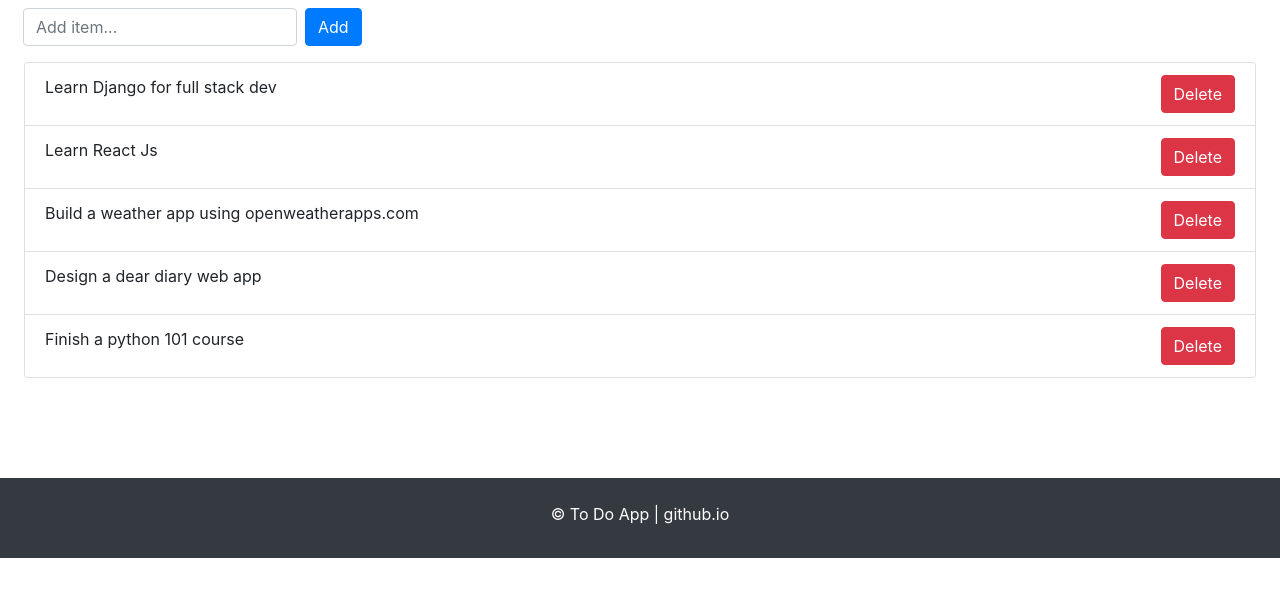
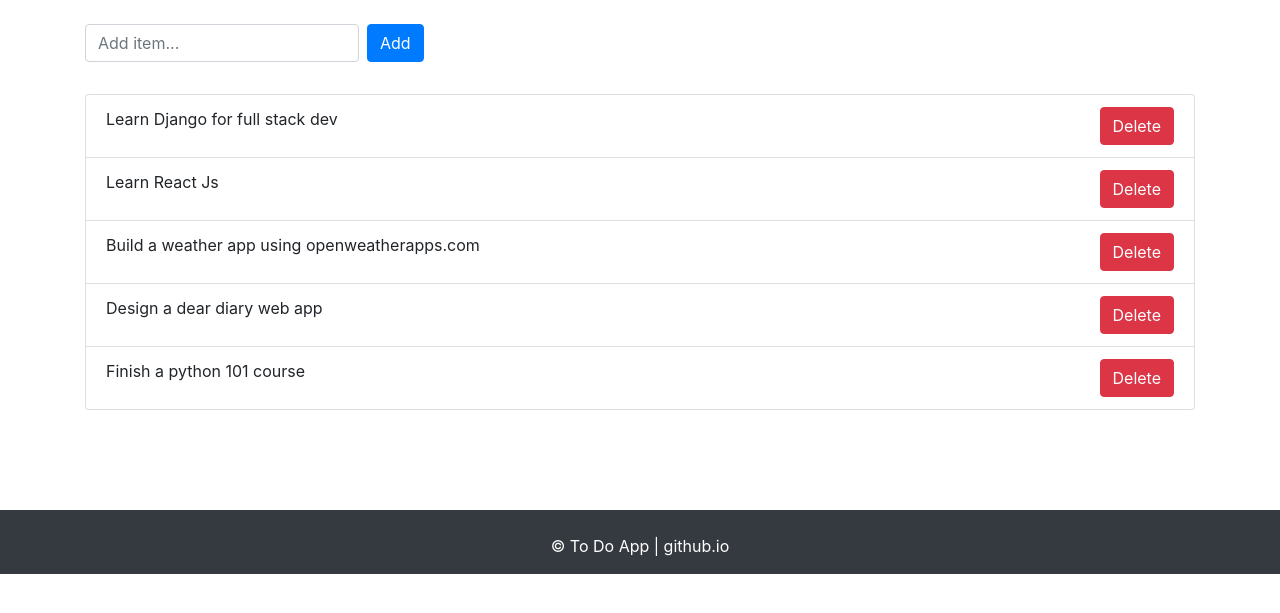
Before and after one commit to thelonewolf123/To-Do-App-, a Django app: page / in a window 1280 px wide. Shown: the part 56-669 px from the top of the page. Run offline with Django 3.2, Linux system fonts and the light colour scheme; data comes from the database, SQL or seed files in the repository; some libraries are stand-ins or nearby versions.

Commit message:
Update index.html

```diff
--- a/manage_todo/templates/index.html
+++ b/manage_todo/templates/index.html
@@ -14,8 +14,7 @@
     <nav class="navbar navbar-dark bg-dark">
         <a class="navbar navbar-brand" style="color: white;">To Do App</a>
     </nav>
-    <div class="row m-2">
-        <div class="col">
+    <div class="container mt-4">
             <form action="{% url 'add' %}" class="form-inline">
                 <input class="form-control mb-2 mr-sm-2" type="text" name="text" id="" placeholder="Add item...">
                 <button class="btn btn-primary mb-2" type="submit">
@@ -23,14 +22,11 @@
                 </button>
             </form>
         </div>
-    </div>
-
-    <div class="row">
-        <div class="col mr-4 ml-4">
+        <div class="container pt-4">
             <ul class="list-group">
                 {% for item in todo %}
                 <li class="list-group-item">
-                    {{ item.text }}
+                            {{ item.text }}
                     <div class="float-right">
                         <a href="{% url 'delete' item.id %}">
                             <button class="btn btn-danger m-0">Delete</button>
@@ -40,15 +36,13 @@
                 {% endfor %}
             </ul>
         </div>
-    </div>
     <div style="height: 100px;">
     </div>
-    <div class="footer content-center text-center pt-4 bg-dark" style="height:5rem; color:white;">
+    <div class="footer content-center text-center bg-dark" style="height:4rem; color:white;">
+        <div style="height:1.5rem;"></div>
         <div class="container text-center">
             &copy; To Do App | github.io
         </div>
     </div>
-
 </body>
-
 </html>
```
